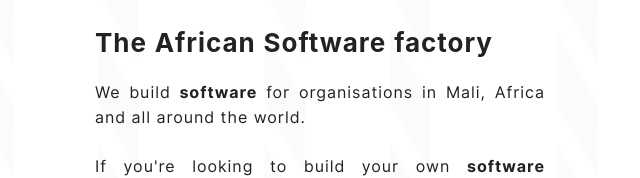
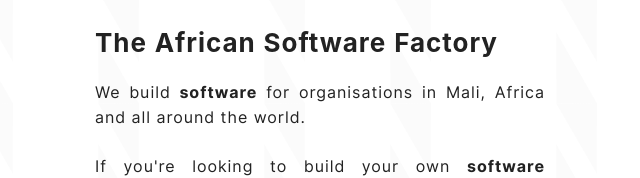
Before and after one commit to msldiarra/msldiarra.github.io, a plain HTML site: page index.html in a window 1280 px wide. Shown: the part 344-522 px from the top of the page, 320-960 px from the left. Drawn offline with nearby package versions, Linux system fonts and the light colour scheme.

Commit message:
Fixing typo in index

```diff
--- a/index.html
+++ b/index.html
@@ -254,7 +254,7 @@
 
 
 
-            <h2>The African Software factory</h1>
+            <h2>The African Software Factory</h1>
 
             <p style="max-width:450px; text-align: justify;">
                 We build <span style="font-weight: 800;">software</span> for organisations in Mali, Africa and all around the world.
```
